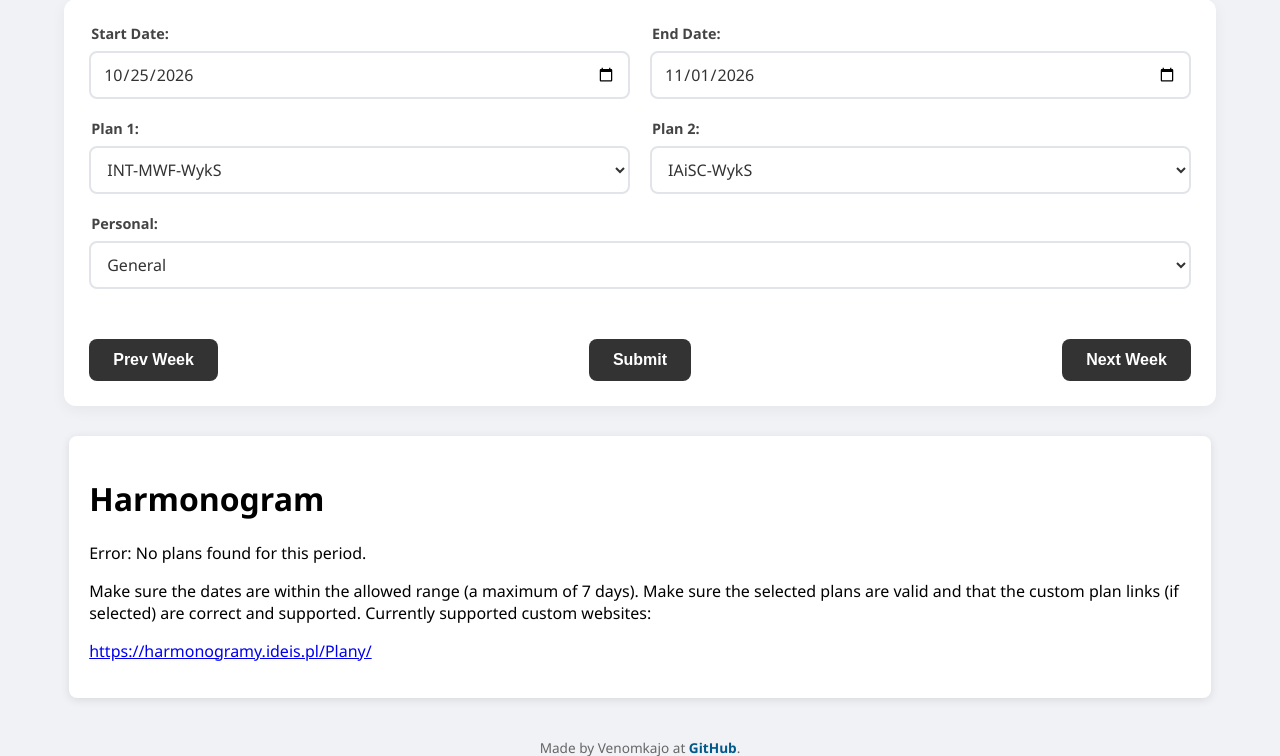
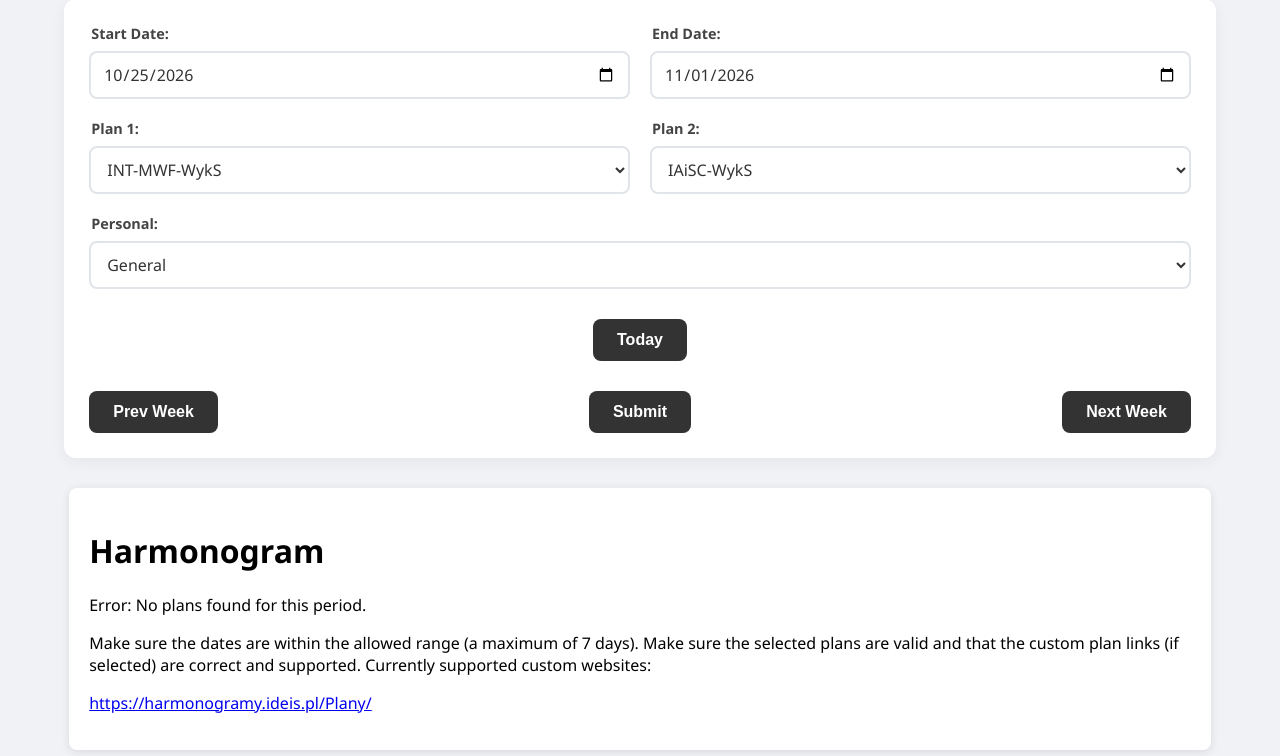
Before and after one commit to Venomkajo/combine-dsw-plan, a FastAPI app: page / in a window 1280 px wide. Shown: the part 171-927 px from the top of the page. Run offline with FastAPI, Linux system fonts and the light colour scheme; data that the repository does not hold is empty.

Commit message:
minor features, button to set date to today

```diff
--- a/app/main.py
+++ b/app/main.py
@@ -22,6 +22,15 @@
     "IAiSC-1S": "https://harmonogramy.ideis.pl/Plany/PlanyGrup/20670",
     "IAiSC-2S": "https://harmonogramy.ideis.pl/Plany/PlanyGrup/20671"
 }
+
+SECOND_PLAN_PATTERNS = [
+    "Algorytmy genetyczne i sztuczne sieci neuronowe",
+    "Seminarium dyplomowe 1",
+    "Język obcy 3",
+    "Zajęcia z tutorem",
+    "Wprowadzenie do Praktyki zawodowej 2",
+    "Programowanie w C++"
+]
 
 
 BASE_DIR = os.path.dirname(os.path.dirname(os.path.abspath(__file__)))
@@ -203,7 +212,7 @@
         entries2 = set(p2_data.get(d, []))
 
         if personal:
-            patterns = ["Algorytmy genetyczne i sztuczne sieci neuronowe", "Seminarium dyplomowe 1", "Język obcy 3", "Zajęcia z tutorem", "Wprowadzenie do Praktyki zawodowej 2", "Programowanie w C++"]
+            patterns = SECOND_PLAN_PATTERNS
 
             for pattern in patterns:
                 entries2 = {item for item in entries2 if not pattern in item[1]}
--- a/static/javascript/index.js
+++ b/static/javascript/index.js
@@ -41,6 +41,8 @@
 function updateWeek() {
     const startDateInput = document.getElementById('start_date');
     const endDateInput = document.getElementById('end_date');
+    const todayButton = document.getElementById('today-button');
+
     let startDate = new Date(startDateInput.value);
     let endDate = new Date(endDateInput.value);
 
@@ -53,6 +55,11 @@
         endDate.setDate(endDate.getDate() - 7);
     } else if (this.id === 'next-week-button') {
         startDate.setDate(startDate.getDate() + 7);
+        endDate.setDate(endDate.getDate() + 7);
+    } else if (this.id === 'today-button') {
+        const today = new Date();
+        startDate = new Date(today);
+        endDate = new Date(today);
         endDate.setDate(endDate.getDate() + 7);
     }
 
@@ -94,8 +101,10 @@
 
     const previousWeekButton = document.getElementById('previous-week-button');
     const nextWeekButton = document.getElementById('next-week-button');
+    const todayButton = document.getElementById('today-button');
     previousWeekButton.addEventListener('click', updateWeek);
     nextWeekButton.addEventListener('click', updateWeek);
+    todayButton.addEventListener('click', updateWeek);
 
     const plan1Select = document.getElementById('plan1');
     const plan2Select = document.getElementById('plan2');
--- a/static/stylesheets/index.css
+++ b/static/stylesheets/index.css
@@ -196,7 +196,11 @@
     display: flex;
     gap: 15px;
     justify-content: space-between;
-    margin-top: 20px;
+}
+
+.today-container {
+    display: flex;
+    justify-content: center;
 }
 
 .canceled-border {
--- a/templates/index.html
+++ b/templates/index.html
@@ -3,7 +3,7 @@
 <head>
     <meta charset="UTF-8">
     <meta name="viewport" content="width=device-width, initial-scale=1.0">
-    <title>Harmonogram</title>
+    <title>Harmonogram {{ start_date }} - {{ end_date }}</title>
     <link rel="stylesheet" href="../static/stylesheets/index.css">
     <link rel="icon" href="../static/images/favicon.png" type="image/png">
     <script src="../static/javascript/index.js" defer></script>
@@ -71,6 +71,9 @@
                 <option value="true" {% if personal %}selected{% endif %}>Personal</option>
             </select>
         </div>
+        <div class="today-container">
+            <button type="button" id="today-button">Today</button>
+        </div>
         <div class="button-container">
             <button type="button" id="previous-week-button">Prev Week</button>
             <button type="submit">Submit</button>
```
